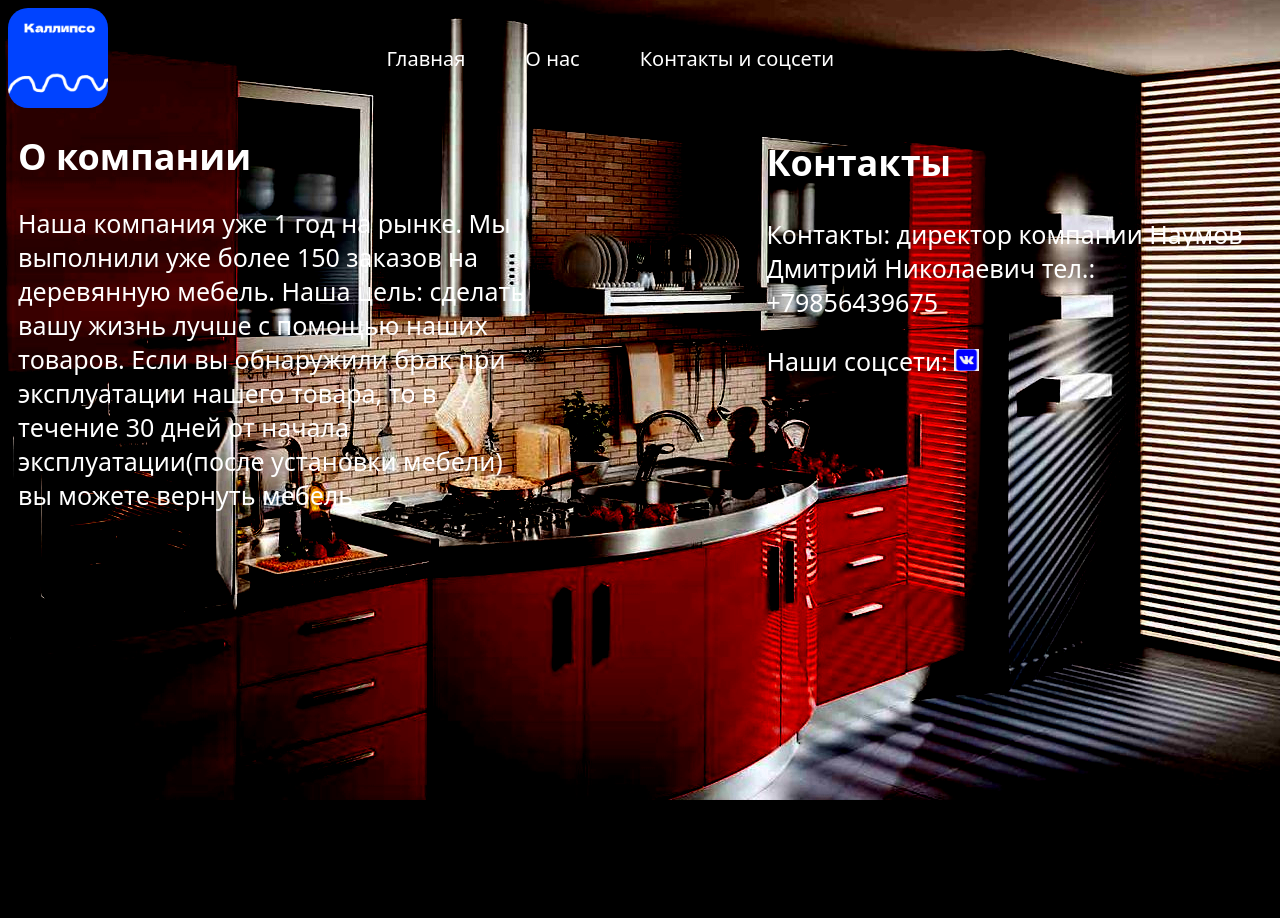
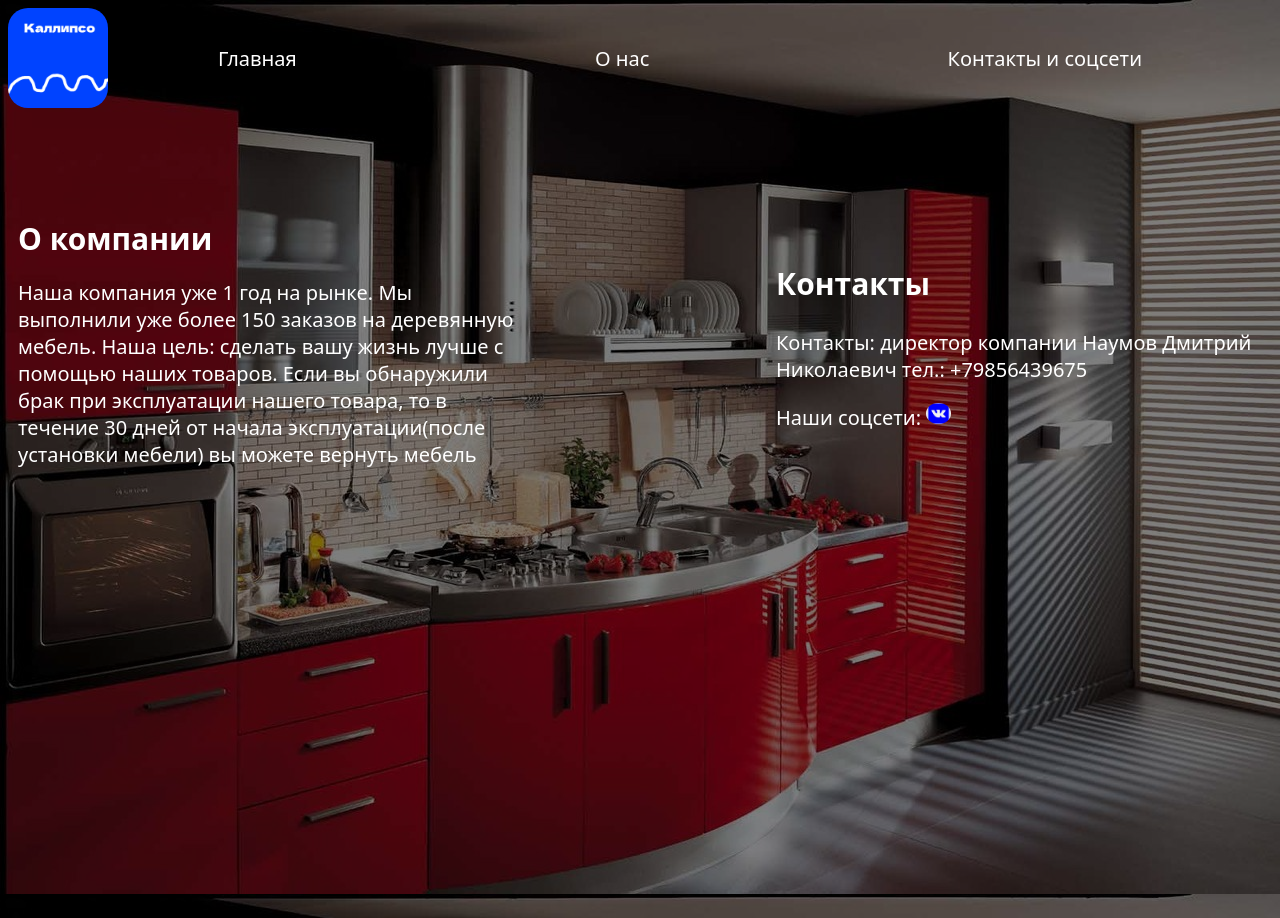
Before and after one commit to Mishanua8899/calipsooo, a plain HTML site: page about_us.html in a window 1280 px wide. Before the commit the page ends 800 px from the top, so only its background shows below. Drawn offline with Linux system fonts and the light colour scheme.

Commit message:
add change

```diff
--- a/Css/about_us.css
+++ b/Css/about_us.css
@@ -7,15 +7,20 @@ html {
     border-radius: 20%;
 }
 
+.vk_logo {
+    border-radius: 50%;
+}
+
 body {
-    background-color: rgba(0, 0, 0, 1);
+    background-color: rgba(0, 0, 0, 0.5);
     background-image: url("../img/0054.jpg");
     background-position: center center;
     background-size: cover;
     background-repeat: no-repeat;
     background-attachment:fixed;
-    background-blend-mode: hard-light;
-
+    background-blend-mode: color-dodge;
+    width: 100%;
+    height: 100%;
 }
 
 header {
@@ -23,11 +28,13 @@ header {
     height:100px;
     display: flex;
     align-items: center;
+    margin-bottom: 10px;
+    position: relative;
 }
 
 nav {
-    width: 70%;
-    border: 0px solid white;
+    width: 80%;
+
     margin-left: 10px;
     display: flex;
     justify-content: center;
@@ -47,8 +54,8 @@ nav {
     flex-direction: row;
     align-items: center;
     justify-content: space-between;
-    text-align: center;
-
+    text-align:center;
+    width: 100%;
 }
 
 .list-unit {
@@ -73,15 +80,29 @@ nav {
 
 .about_us {
     width:40%;
-    position: absolute;
+    position: relative;
     float: left;
     margin-left: 10px;
+    height: 80%;
 }
 
 aside {
     width: 40%;
     position: relative;
     float: right;
+    margin-left: auto;
+    height: 70%;
+}
+
+main {
+    color: white;
+    height: 100%;
+    font-family: system-ui, -apple-system, BlinkMacSystemFont, 'Segoe UI', Roboto, Oxygen, Ubuntu, Cantarell, 'Open Sans', 'Helvetica Neue', sans-serif;
+    display: flex;
+    flex-direction: row;
+    flex-wrap: nowrap;
+    align-items: center;
+
 }
 
 aside h1, p{
@@ -104,9 +125,9 @@ aside h1 {
 
 @media screen and (max-width:570px) {
     .menu-list{
-        padding-left: 0px;
-
+        padding: 0px;
         margin-left: 3px;
+        justify-content: flex-start;
     }
     .list-unit a {
         font-size: 16px;
@@ -125,17 +146,17 @@ aside h1 {
 
  @media screen and (min-width:750px) {
     .about_us p {
-       font-size: 25px;
+       font-size: 20px;
     }
     aside p {
-        font-size: 25px;
+        font-size: 20px;
     }
 
     .about_us h1 {
-        font-size: 36px;
+        font-size: 30px;
     }
 
     aside h1 {
-        font-size: 36px;
+        font-size: 30px;
     }
  }
--- a/Css/main.css
+++ b/Css/main.css
@@ -10,21 +10,23 @@ html {
 }
 
 body {
-    background-color: rgba(0, 0, 0, 1);
-    background-image: url(../img/0054.jpg);
+    background-color: rgba(0, 0, 0, 0.5);
+    background-image: url("../img/0054.jpg");
     background-position: center center;
     background-size: cover;
     background-repeat: no-repeat;
     background-attachment:fixed;
-    background-blend-mode: hard-light;
+    background-blend-mode:color-dodge;
     width:100%;
     height:auto;
     overflow: hidden;
+    height: 100%;
 }
 
 header{
     width: 100%;
     display: flex;
+    align-items: center;
     height: 100px;
 }
 
@@ -32,9 +34,8 @@ header{
     display: flex;
     flex-direction: row;
     align-items: center;
-    justify-content: space-around;
+    justify-content: space-evenly;
     text-align: center;
-    min-width:800px;
     width:100%;
 }
 
@@ -51,7 +52,8 @@ nav {
     height: 100px;
     display: flex;
     text-align: center;
-    width:50%
+
+    width: 80%;
 }
 
 .list-unit {
@@ -65,7 +67,7 @@ nav {
 
 main {
     color: white;
-    min-height: 70vh;
+    height: 70%;
     font-family: system-ui, -apple-system, BlinkMacSystemFont, 'Segoe UI', Roboto, Oxygen, Ubuntu, Cantarell, 'Open Sans', 'Helvetica Neue', sans-serif;
     display: flex;
     flex-direction: column;
@@ -106,7 +108,6 @@ aside, h1{
 @media screen and (max-width:1200px) {
     .menu-list {
      justify-content: space-between;
-     max-width: 900px;
     }
     .list-unit {
      margin-left: 5%;
--- a/about_us.html
+++ b/about_us.html
@@ -42,7 +42,7 @@
             <p>Контакты: директор компании Наумов Дмитрий Николаевич тел.: +79856439675
 
 
-               <p>Наши соцсети: <a href="https://vk.com/feed"><img src="../img/vk_logo.png" alt="" width="25px"></a></p>
+               <p>Наши соцсети: <a href="https://vk.com/feed"><img src="./img/vk_logo.png" alt="" width="25px" class="vk_logo"></a></p>
             </p>
         </aside>
 
```
